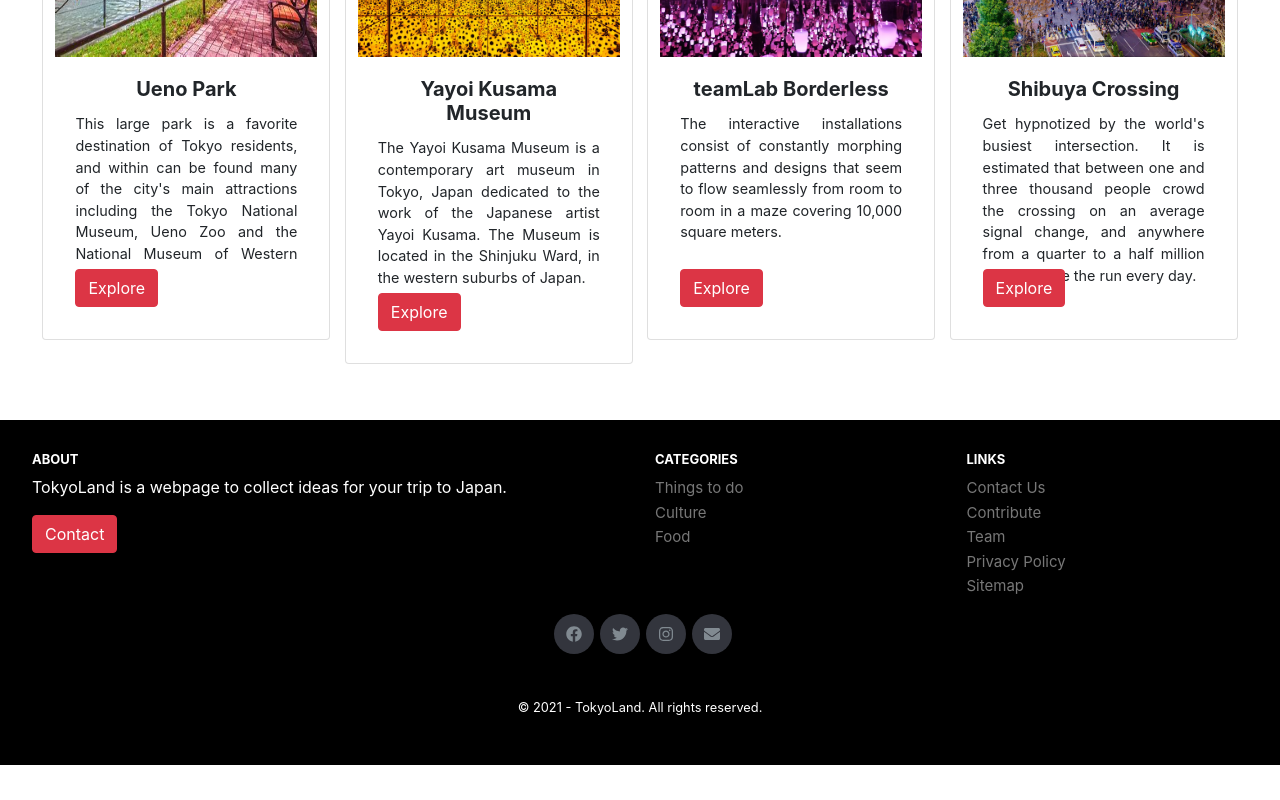
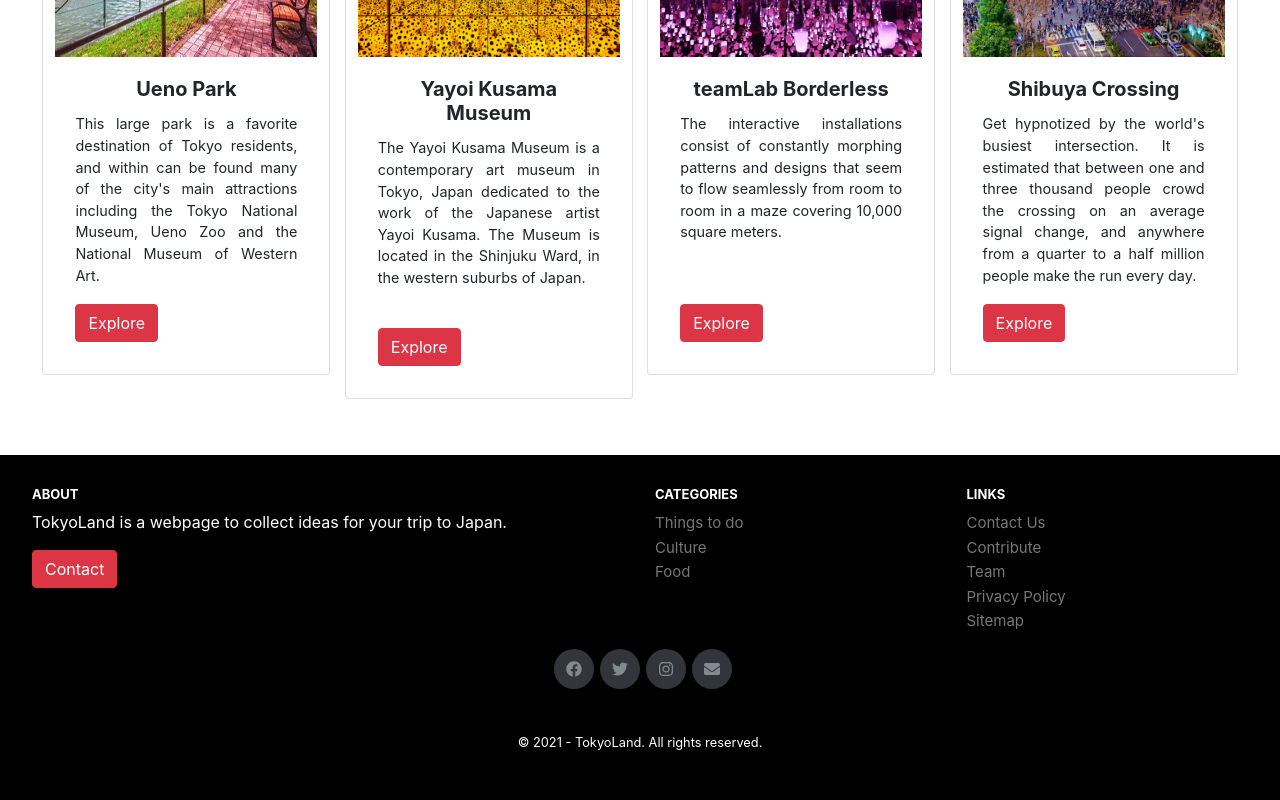
Before and after one commit to DonatellaC/tokyoland, a React (Create React App) app: page / in a window 1280 px wide. Shown: the part 962-1762 px from the top of the page. Before the commit the page ends 1727 px from the top, so only its background shows below. Built offline with nearby package versions, Linux system fonts and the light colour scheme.

Commit message:
fixed margin explore button

```diff
--- a/package.json
+++ b/package.json
@@ -9,6 +9,7 @@
     "@testing-library/jest-dom": "^5.11.4",
     "@testing-library/react": "^11.1.0",
     "@testing-library/user-event": "^12.1.10",
+    "autoprefixer": "10.4.5",
     "bootstrap": "^4.6.0",
     "react": "^17.0.2",
     "react-bootstrap": "^1.5.2",
@@ -16,7 +17,7 @@
     "react-fontawesome": "^1.7.1",
     "react-router": "^5.2.1",
     "react-router-dom": "^5.3.0",
-    "react-scripts": "^0.9.5",
+    "react-scripts": "^5.0.1",
     "web-vitals": "^1.0.1"
   },
   "scripts": {
--- a/src/components/Cards/Cards.css
+++ b/src/components/Cards/Cards.css
@@ -36,6 +36,10 @@
   margin-bottom: 40px;
 }
 
+.btn-explore {
+  margin-top: 35px;
+}
+
 @media screen and (max-width: 800px) {
   .card {
     width: 100%;
--- a/src/components/Cards/Cards.js
+++ b/src/components/Cards/Cards.js
@@ -26,7 +26,9 @@
                   <Card.Title className="title-places">{name}</Card.Title>
                   <Card.Text className="text-places">{description}</Card.Text>
                   <Link to={`/things-to-do/`}>
-                    <Button variant="danger">Explore</Button>
+                    <Button className="btn-explore" variant="danger">
+                      Explore
+                    </Button>
                   </Link>
                 </Card.Body>
               </Card>
```
Also changed, not shown: 2 other files (tests, documents, lock files or other folders).
